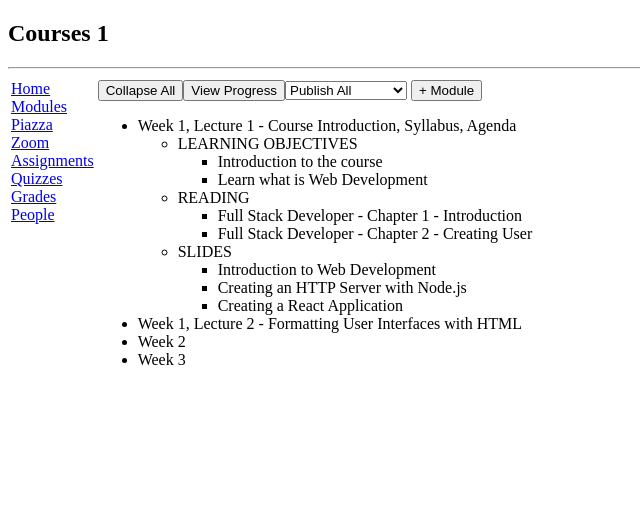
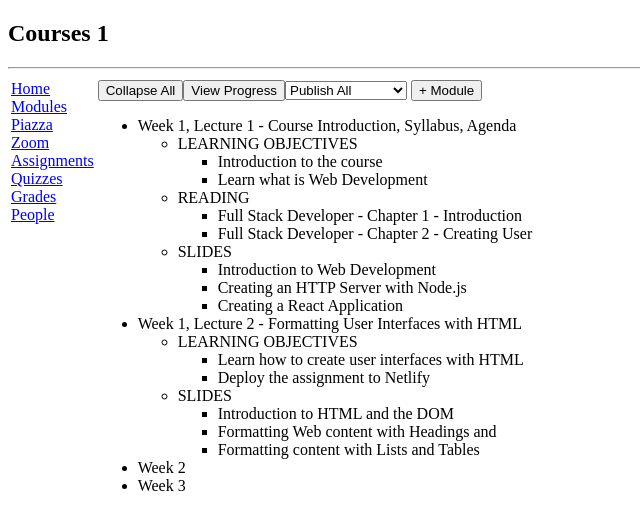
Before and after one commit to ahan-jain/kambaz-next-js, a Next.js app: page /courses/1/modules in a window 1280 px wide. Shown: the top 530 px of the page, without its empty margins (0-640 px from the left). Built offline with nearby package versions, Linux system fonts and the light colour scheme.

Commit message:
fixed courses home page content

```diff
--- a/app/(kambaz)/courses/[cid]/modules/page.tsx
+++ b/app/(kambaz)/courses/[cid]/modules/page.tsx
@@ -50,6 +50,29 @@ export default function Modules() {
         </li>
         <li className="wd-module">
           <div className="wd-title">Week 1, Lecture 2 - Formatting User Interfaces with HTML</div>
+          <ul className="wd-lessons">
+            <li className="wd-lesson">
+              <span className="wd-learning">LEARNING OBJECTIVES</span>
+              <ul className="wd-learn">
+                <li className="wd-learning-item">Learn how to create user interfaces with HTML</li>
+                <li className="wd-learning-item">
+                  Deploy the assignment to Netlify
+                </li>
+              </ul>
+            </li>
+            <li>
+              <span className="wd-slide">SLIDES</span>
+              <ul className="wd-slides">
+                <li className="wd-slides-item">
+                  Introduction to HTML and the DOM
+                </li>
+                <li className="wd-slides-item">
+                  Formatting Web content with Headings and
+                </li>
+                <li className="wd-slides-item">Formatting content with Lists and Tables</li>
+              </ul>
+            </li>
+          </ul>
         </li>
         <li className="wd-module">
           <div className="wd-title">Week 2</div>
```
